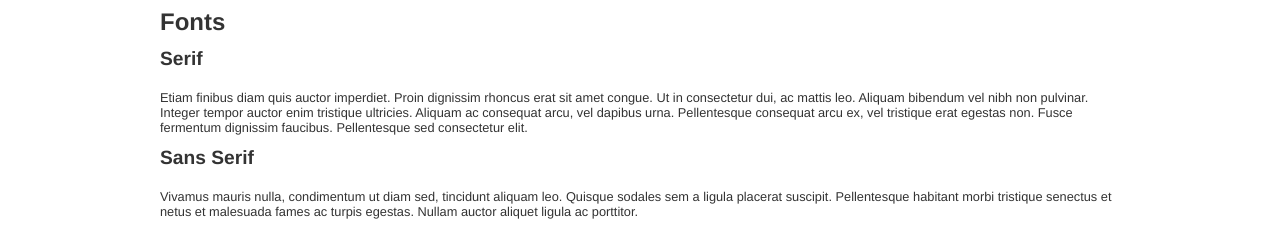
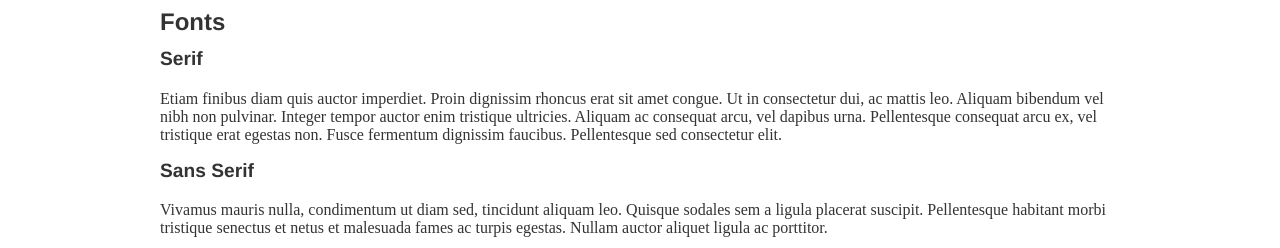
Before and after one commit to prtksxna/living-styleguide-template, a website: page index.html in a window 1280 px wide. Shown: the part 170-418 px from the top of the page. Drawn offline with nearby package versions, Linux system fonts and the light colour scheme.

Commit message:
Remove styling for <p>s.
There are lots of other elements that text appears in, and it makes it look really weird.

```diff
--- a/resources/master.less
+++ b/resources/master.less
@@ -6,6 +6,7 @@ body {
 	font-size: 16px;
 	margin: 0;
 	padding: 0;
+	font: 'Helvetica', 'Arial', sans-serif;
 }
 
 h1 {
@@ -24,10 +25,6 @@ h3 {
 	margin-top: 0;
 	font: 1.2em 'Helvetica', 'Arial', sans-serif;
 	font-weight: bold;
-}
-
-p {
-	font: 0.8em 'Helvetica', 'Arial', sans-serif;
 }
 
 .container {
```
